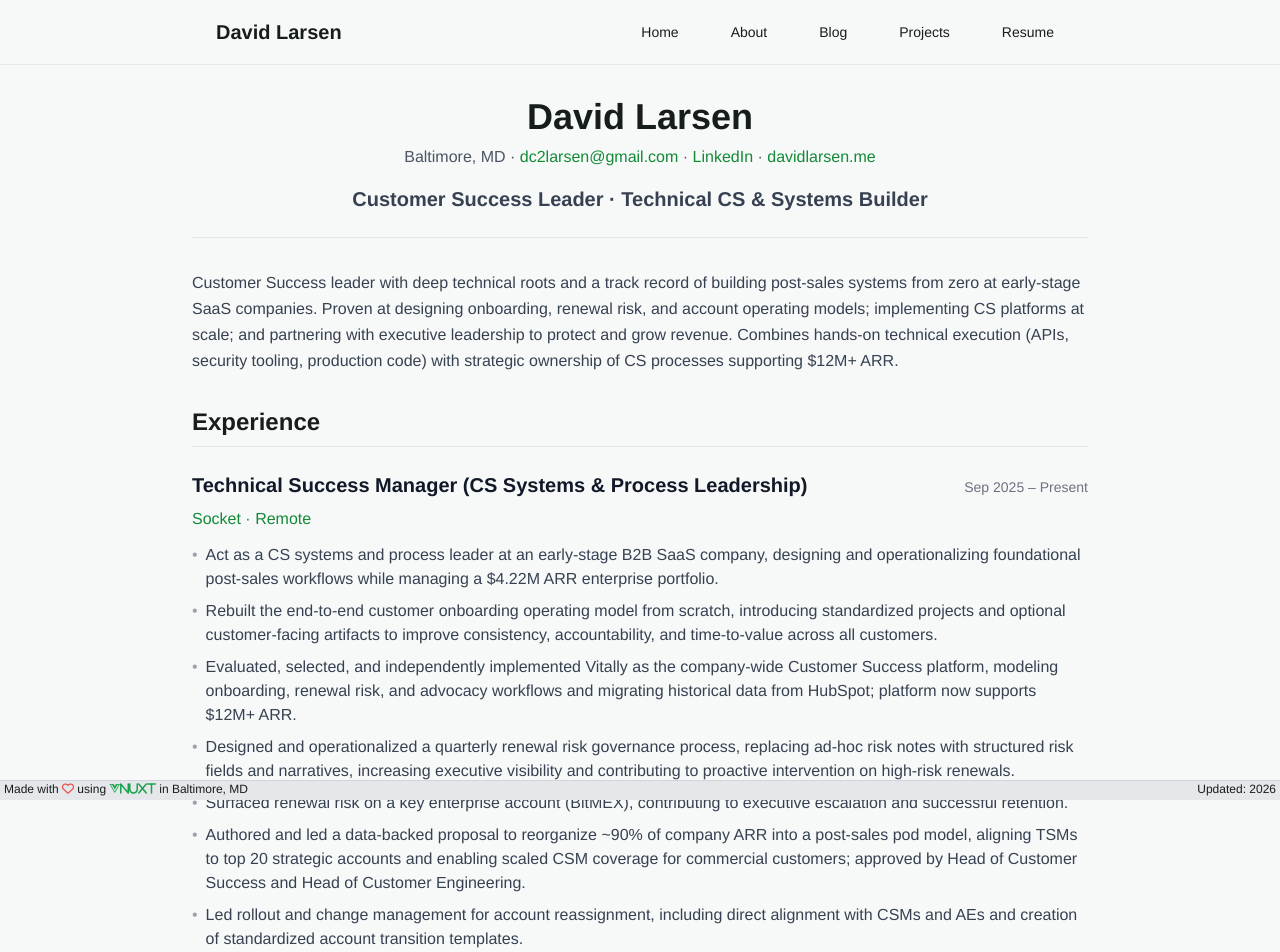
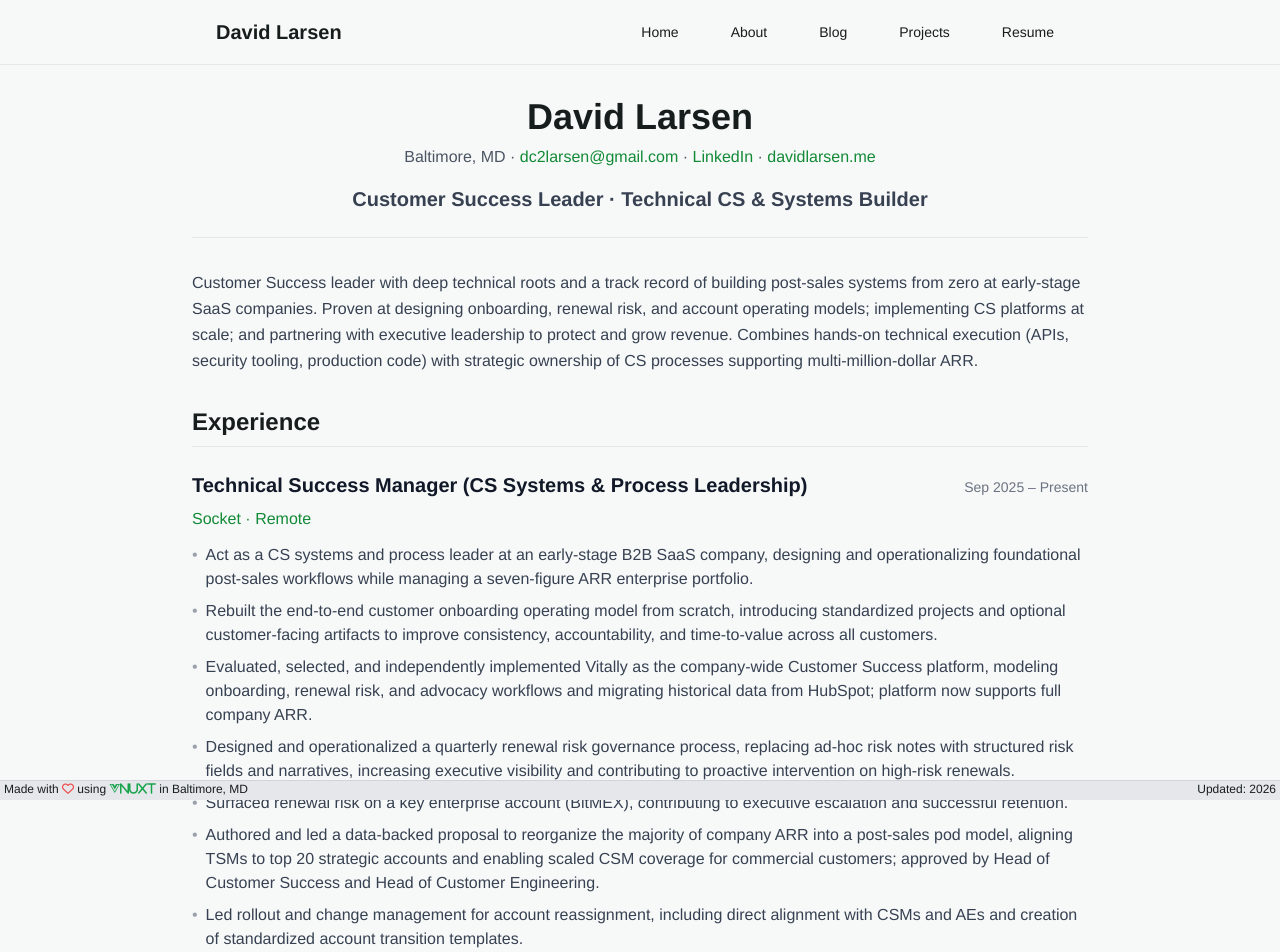
Before and after one commit to dc-larsen/davidlarsen.me, a Nuxt app: page /resume in a window 1280 px wide. Shown: the top 952 px of the page. Built offline with nearby package versions, Linux system fonts and the light colour scheme.

Commit message:
Remove specific ARR figures from resume for public website

```diff
--- a/pages/resume.vue
+++ b/pages/resume.vue
@@ -15,7 +15,7 @@
     <!-- Summary -->
     <div class="mb-8">
       <p class="text-gray-700 leading-relaxed">
-        Customer Success leader with deep technical roots and a track record of building post-sales systems from zero at early-stage SaaS companies. Proven at designing onboarding, renewal risk, and account operating models; implementing CS platforms at scale; and partnering with executive leadership to protect and grow revenue. Combines hands-on technical execution (APIs, security tooling, production code) with strategic ownership of CS processes supporting $12M+ ARR.
+        Customer Success leader with deep technical roots and a track record of building post-sales systems from zero at early-stage SaaS companies. Proven at designing onboarding, renewal risk, and account operating models; implementing CS platforms at scale; and partnering with executive leadership to protect and grow revenue. Combines hands-on technical execution (APIs, security tooling, production code) with strategic ownership of CS processes supporting multi-million-dollar ARR.
       </p>
     </div>
 
@@ -33,7 +33,7 @@
         <ul class="space-y-2 text-gray-700">
           <li class="flex">
             <span class="mr-2 text-gray-400">•</span>
-            <span>Act as a CS systems and process leader at an early-stage B2B SaaS company, designing and operationalizing foundational post-sales workflows while managing a $4.22M ARR enterprise portfolio.</span>
+            <span>Act as a CS systems and process leader at an early-stage B2B SaaS company, designing and operationalizing foundational post-sales workflows while managing a seven-figure ARR enterprise portfolio.</span>
           </li>
           <li class="flex">
             <span class="mr-2 text-gray-400">•</span>
@@ -41,7 +41,7 @@
           </li>
           <li class="flex">
             <span class="mr-2 text-gray-400">•</span>
-            <span>Evaluated, selected, and independently implemented Vitally as the company-wide Customer Success platform, modeling onboarding, renewal risk, and advocacy workflows and migrating historical data from HubSpot; platform now supports $12M+ ARR.</span>
+            <span>Evaluated, selected, and independently implemented Vitally as the company-wide Customer Success platform, modeling onboarding, renewal risk, and advocacy workflows and migrating historical data from HubSpot; platform now supports full company ARR.</span>
           </li>
           <li class="flex">
             <span class="mr-2 text-gray-400">•</span>
@@ -53,7 +53,7 @@
           </li>
           <li class="flex">
             <span class="mr-2 text-gray-400">•</span>
-            <span>Authored and led a data-backed proposal to reorganize ~90% of company ARR into a post-sales pod model, aligning TSMs to top 20 strategic accounts and enabling scaled CSM coverage for commercial customers; approved by Head of Customer Success and Head of Customer Engineering.</span>
+            <span>Authored and led a data-backed proposal to reorganize the majority of company ARR into a post-sales pod model, aligning TSMs to top 20 strategic accounts and enabling scaled CSM coverage for commercial customers; approved by Head of Customer Success and Head of Customer Engineering.</span>
           </li>
           <li class="flex">
             <span class="mr-2 text-gray-400">•</span>
```
